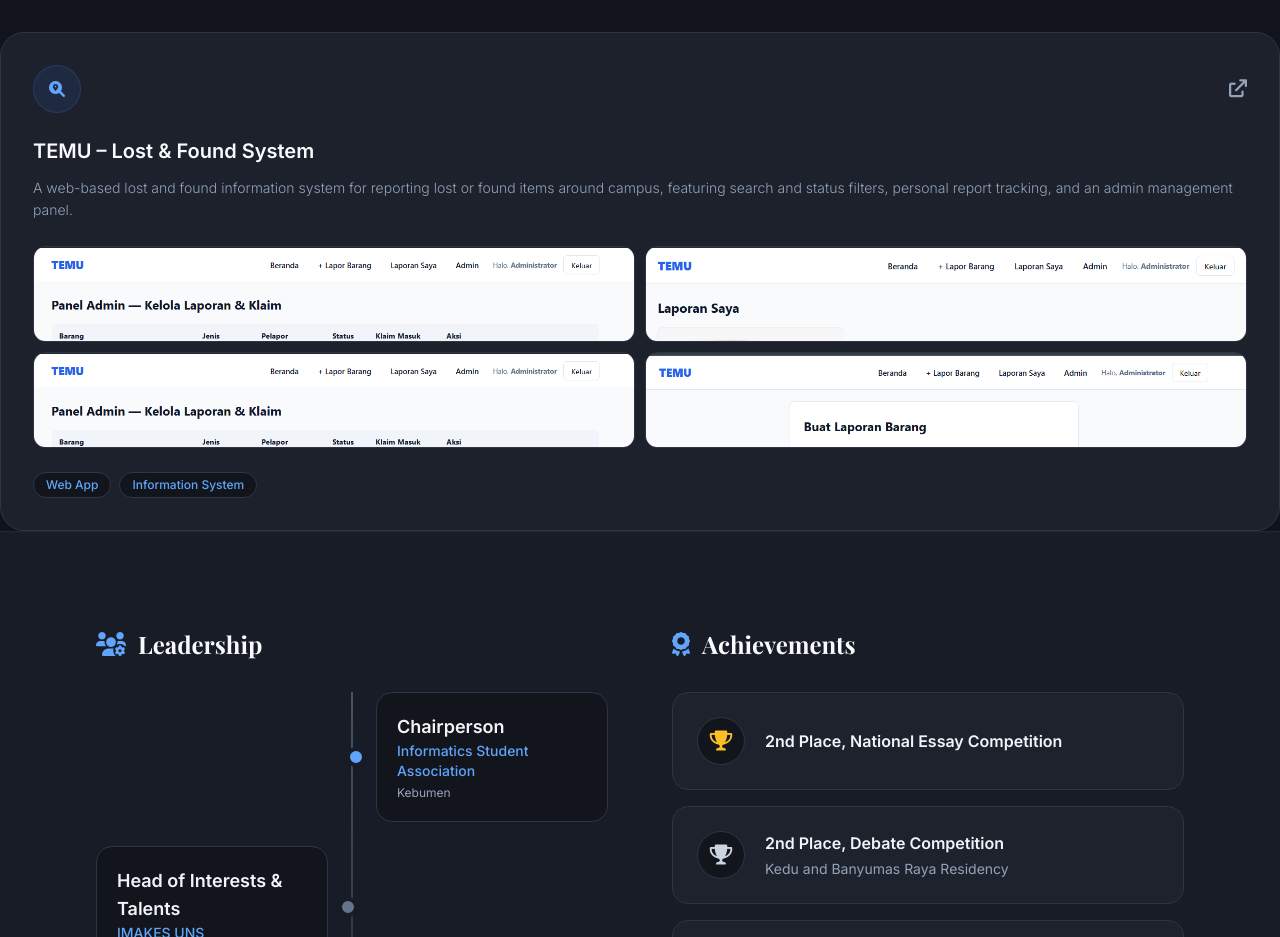
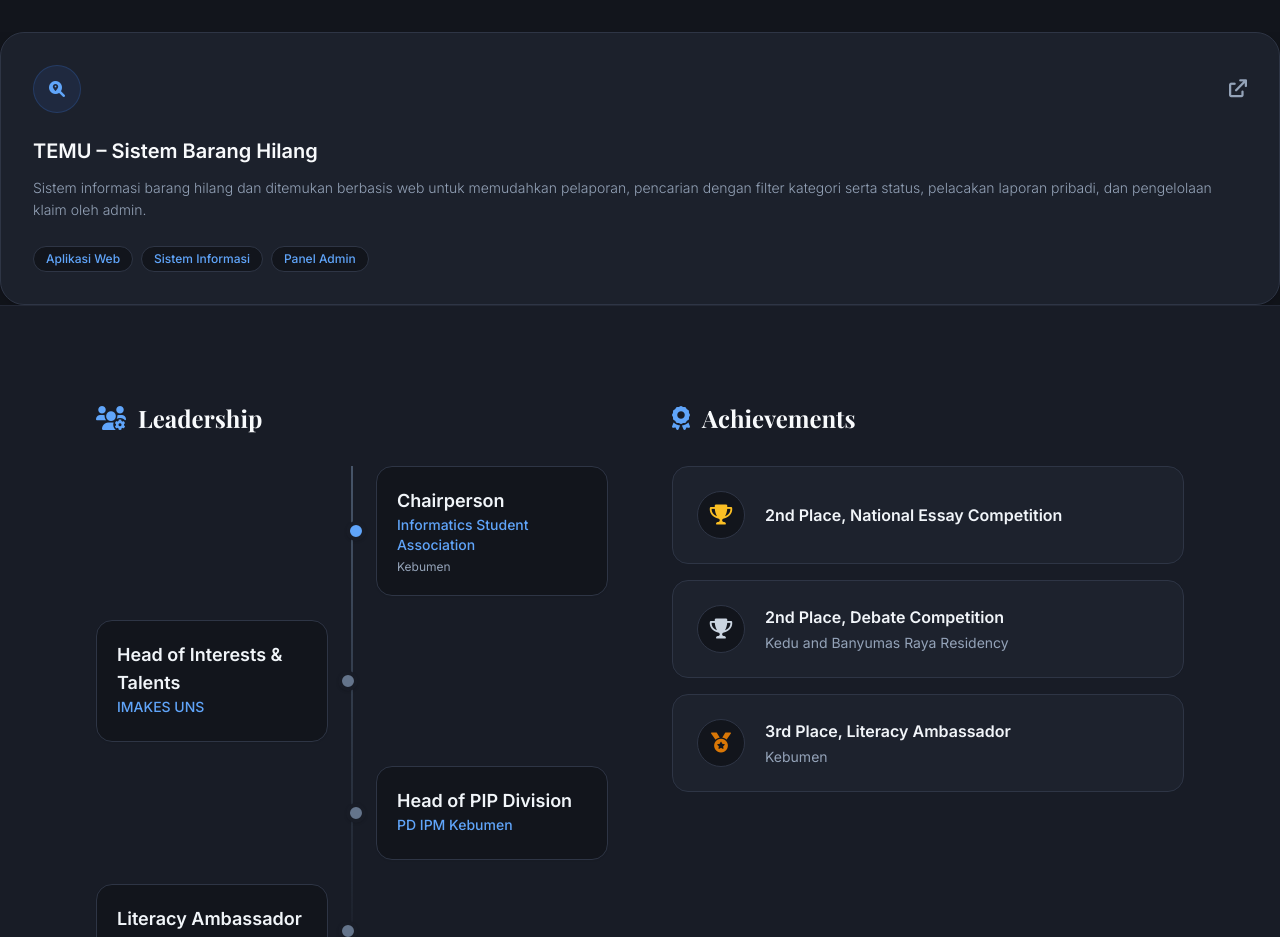
Before and after one commit to hammamibnu/portofolio-hammam, a plain HTML site: page index.html in a window 1280 px wide. Shown: the part 2000-2937 px from the top of the page. Drawn offline with nearby package versions, Linux system fonts and the light colour scheme; a web font is replaced by a local one.

Commit message:
Update index.html

```diff
--- a/index.html
+++ b/index.html
@@ -211,7 +211,7 @@
         </div>
     </section>
 
-    <!-- Project 4: TEMU -->
+  <!-- Project 4: TEMU -->
 <div data-aos="fade-up" data-aos-delay="400" class="glass-card border border-softBorder rounded-3xl p-8 card-hover shadow-soft flex flex-col justify-between group">
     <div>
         <div class="flex justify-between items-center mb-6">
@@ -220,19 +220,13 @@
             </div>
             <a href="project-temu.html" class="text-textMuted hover:text-accentBlue text-lg"><i class="fa-solid fa-arrow-up-right-from-square"></i></a>
         </div>
-        <h4 class="text-xl font-bold mb-3 text-royalBlue group-hover:text-accentBlue transition">TEMU – Lost &amp; Found System</h4>
-        <p class="text-sm mb-6 text-textMuted font-light leading-relaxed">A web-based lost and found information system for reporting lost or found items around campus, featuring search and status filters, personal report tracking, and an admin management panel.</p>
-
-        <div class="grid grid-cols-2 gap-2.5 mb-6">
-            <img src="Panel Admin.png" alt="Beranda TEMU" class="w-full h-24 object-cover object-top rounded-xl border border-softBorder">
-            <img src="Laporan Saya.png" alt="Laporan Saya" class="w-full h-24 object-cover object-top rounded-xl border border-softBorder">
-            <img src="Panel Admin.png" alt="Panel Admin" class="w-full h-24 object-cover object-top rounded-xl border border-softBorder">
-            <img src="Buat Laporan.png" alt="Buat Laporan" class="w-full h-24 object-cover object-top rounded-xl border border-softBorder">
-        </div>
+        <h4 class="text-xl font-bold mb-3 text-royalBlue group-hover:text-accentBlue transition">TEMU – Sistem Barang Hilang</h4>
+        <p class="text-sm mb-6 text-textMuted font-light leading-relaxed">Sistem informasi barang hilang dan ditemukan berbasis web untuk memudahkan pelaporan, pencarian dengan filter kategori serta status, pelacakan laporan pribadi, dan pengelolaan klaim oleh admin.</p>
     </div>
     <ul class="flex flex-wrap gap-2 text-xs font-medium text-accentBlue">
-        <li class="bg-baseBg border border-softBorder px-3 py-1 rounded-full">Web App</li>
-        <li class="bg-baseBg border border-softBorder px-3 py-1 rounded-full">Information System</li>
+        <li class="bg-baseBg border border-softBorder px-3 py-1 rounded-full">Aplikasi Web</li>
+        <li class="bg-baseBg border border-softBorder px-3 py-1 rounded-full">Sistem Informasi</li>
+        <li class="bg-baseBg border border-softBorder px-3 py-1 rounded-full">Panel Admin</li>
     </ul>
 </div>
 
```
